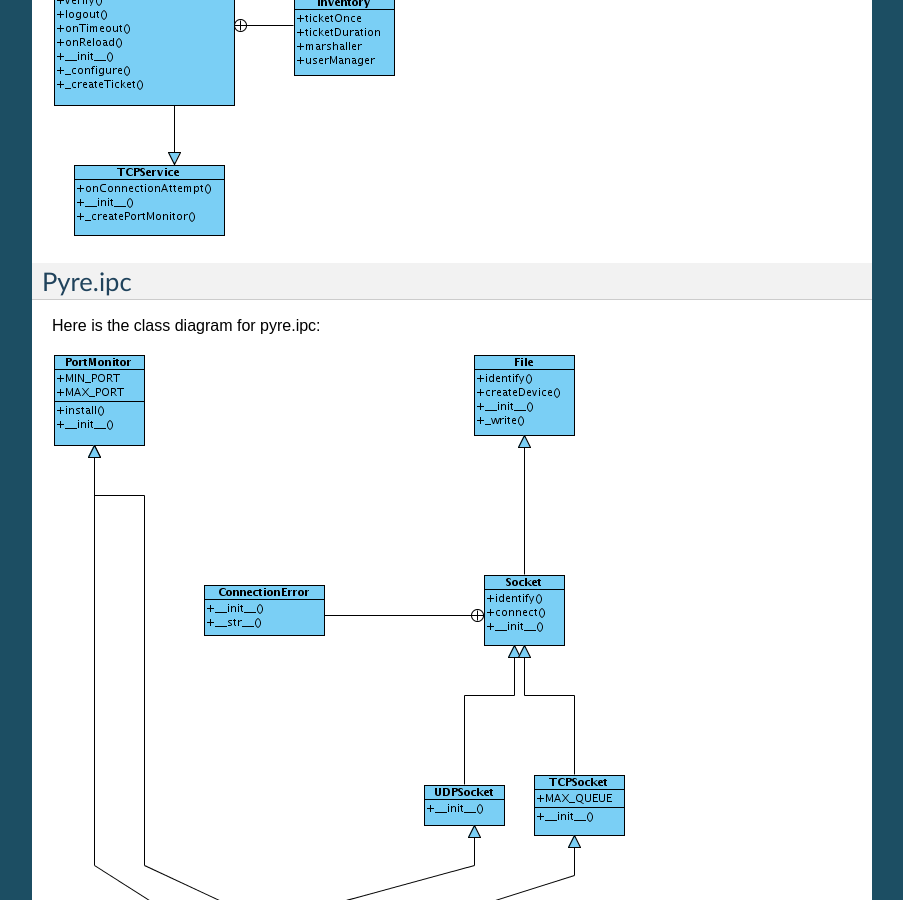
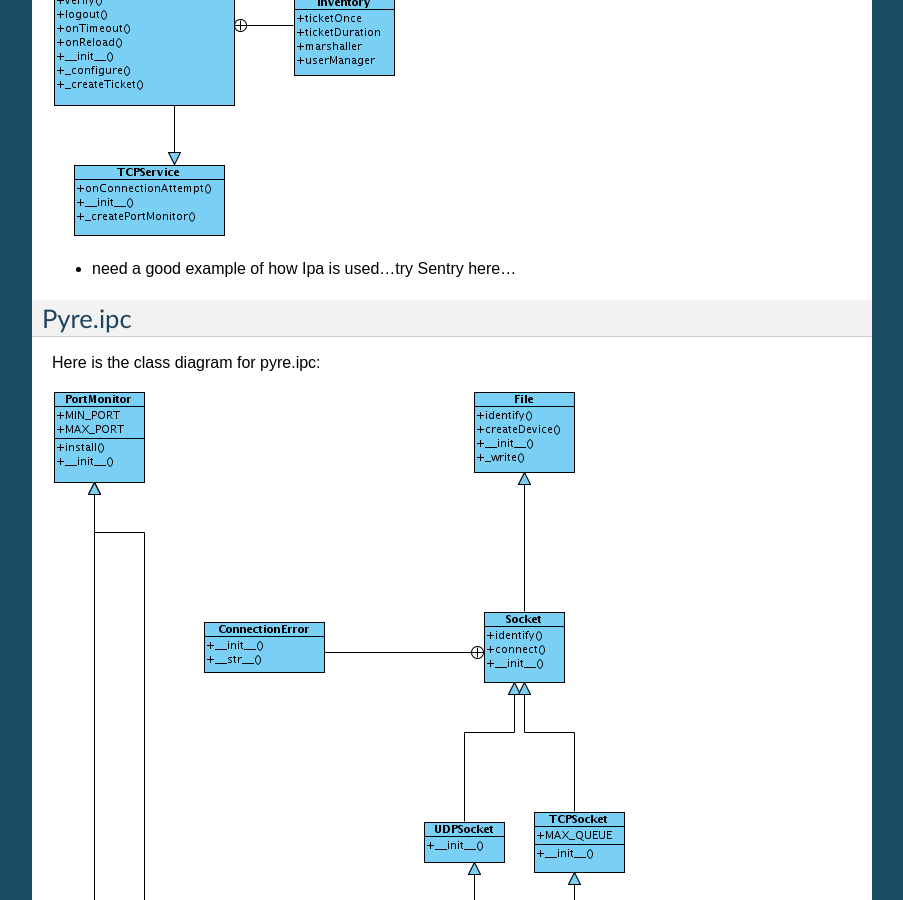
Before and after one commit to danse-inelastic/pyre, a Sphinx documentation site: the page built from docs/pyrePackages.rst, in a window 1280 px wide and 900 px high, scrolled down 8174 px. Shown: the whole window, without its empty margins (198-1101 px from the left). Built offline with Sphinx 7.4.7, drawn with Linux system fonts in a browser that asks for light colours; formulas are drawn with MathJax 3.

Commit message:
few minor changes

```diff
--- a/docs/pyrePackages.rst
+++ b/docs/pyrePackages.rst
@@ -167,6 +167,9 @@ Ipa is a daemon which can manage user sessions by creating hashes, issuing ticke
 .. image:: images/PyreIpaClassDiagram.png
 
 
+* need a good example of how Ipa is used...try Sentry here...
+
+
 .. _ipc:
 
 Pyre.ipc
```
